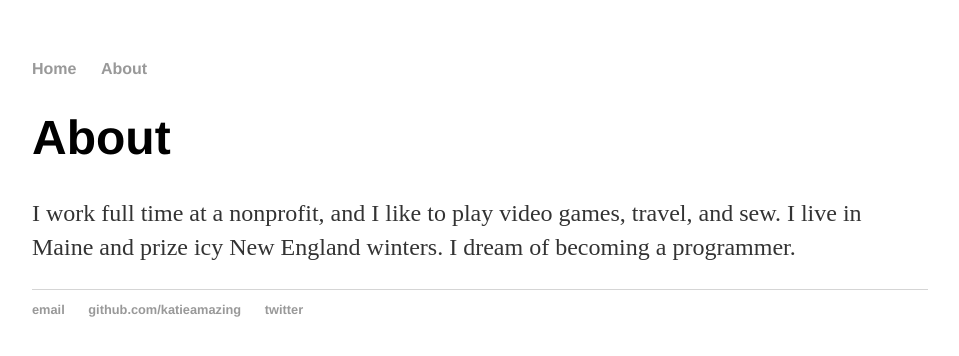
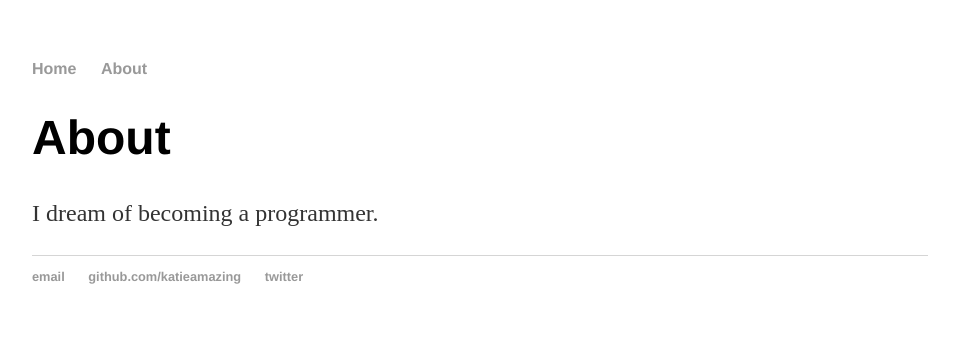
Before and after one commit to katieamazing/katieamazing.github.io, a Jekyll site: the page built from about/index.html, in a window 1280 px wide. Shown: the top 356 px of the page, without its empty margins (160-1119 px from the left). Built offline with Jekyll 4.4.1, drawn with Linux system fonts in a browser that asks for light colours.

Commit message:
Update index.html

```diff
--- a/about/index.html
+++ b/about/index.html
@@ -4,5 +4,5 @@ title: About
 ---
   <h1>{{ page.title }}</h1>
   <div class="blurb">
-  <p>I work full time at a nonprofit, and I like to play video games, travel, and sew. I live in Maine and prize icy New England winters. I dream of becoming a programmer.</p>
+  <p>I dream of becoming a programmer.</p>
   </div>
```
